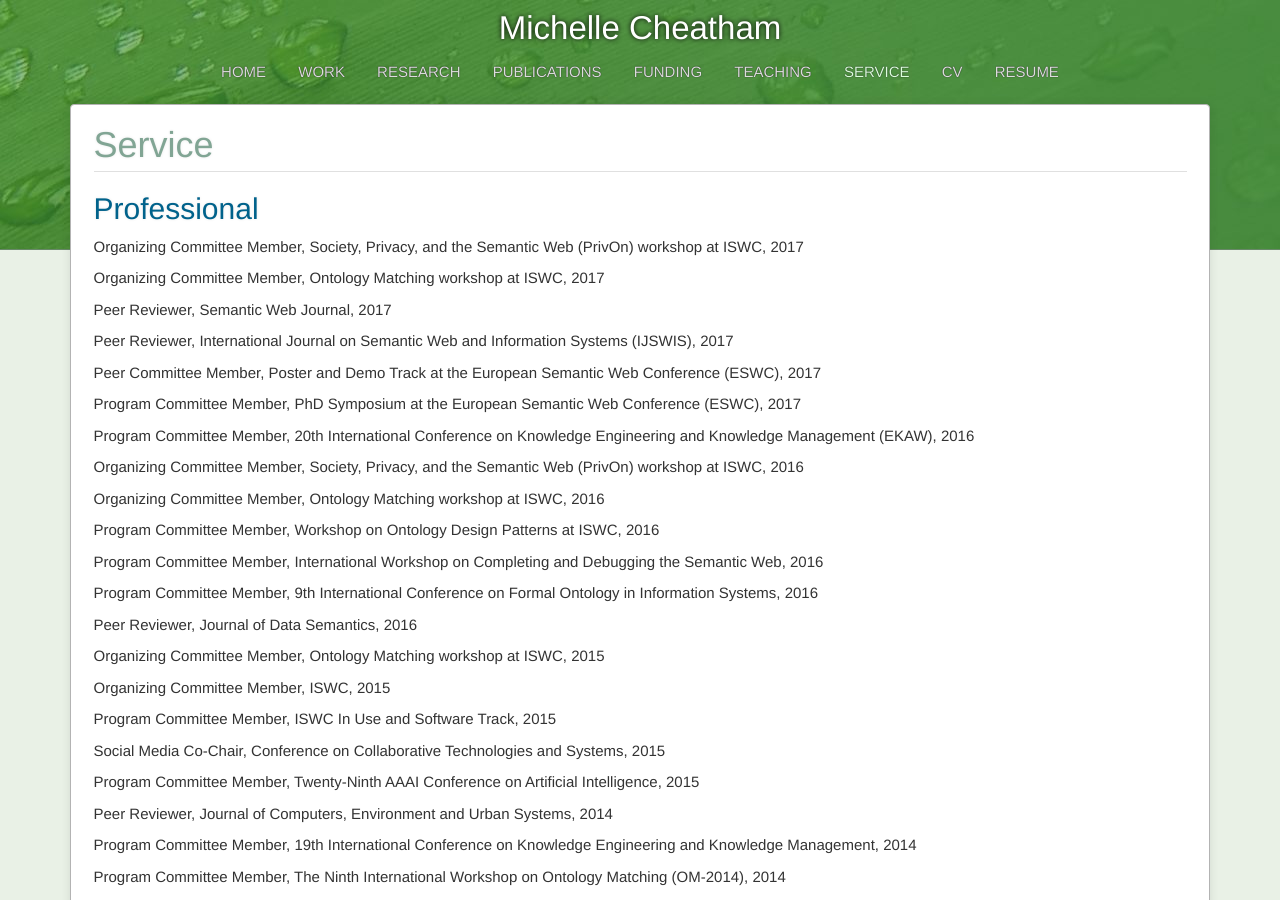
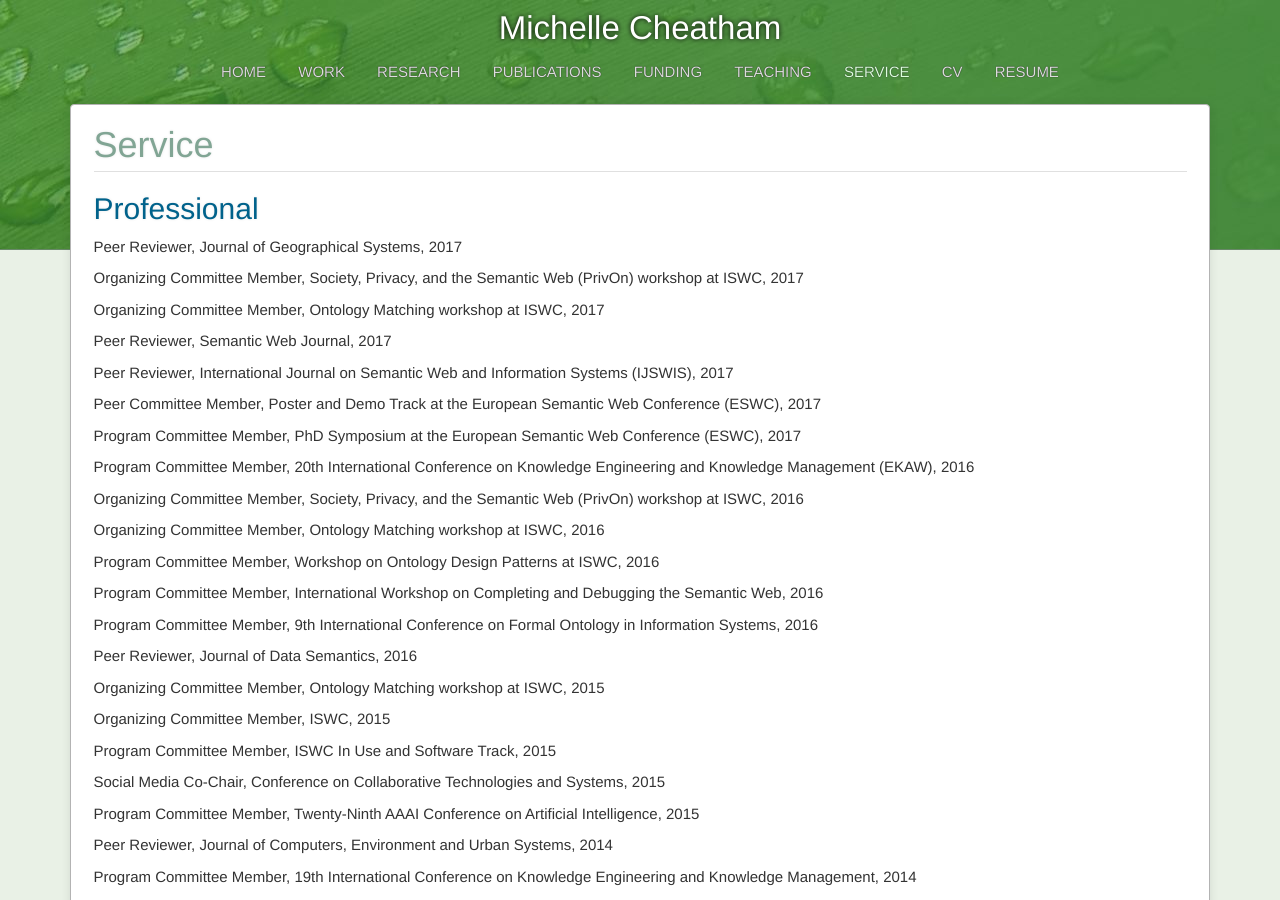
Before and after one commit to mcheatham/mcheatham.github.io, a Jekyll site: the page built from service.md, in a window 1280 px wide and 900 px high. Built offline with Jekyll 4.4.1, drawn with Linux system fonts in a browser that asks for light colours.

Commit message:
Added JGSY reviewing

```diff
--- a/_data/service.yaml
+++ b/_data/service.yaml
@@ -1,3 +1,8 @@
+- job: Peer Reviewer
+  organization: Journal of Geographical Systems
+  date: 2017
+  type: professional
+
 - job: Organizing Committee Member
   organization: Society, Privacy, and the Semantic Web (PrivOn) workshop at ISWC
   date: 2017
```
